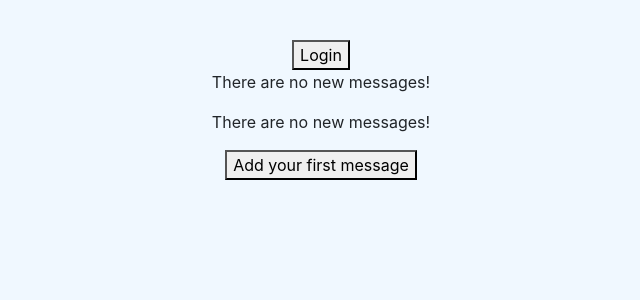
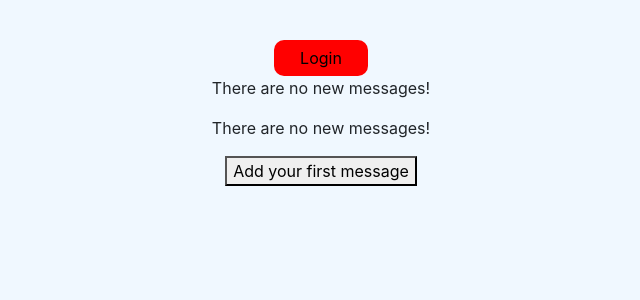
Before and after one commit to StivenAAmayaS/Aprendiendo-React-en-OB, a React (Create React App) app: page / in a window 1280 px wide. Shown: the top 300 px of the page, without its empty margins (319-959 px from the left). Built offline with nearby package versions, Linux system fonts and the light colour scheme.

Commit message:
Estilos en OpcionalRender.jsx

```diff
--- a/src/components/pure/OpcionalRender.jsx
+++ b/src/components/pure/OpcionalRender.jsx
@@ -1,12 +1,29 @@
 import React, { useState } from "react";
+
+const styleButton = (color) => {
+  return {
+    backgroundColor: color,
+    borderRadius: "10px",
+    border: "1px solid transparent",
+    padding: "5px 25px",
+  };
+};
 
 // Login / Logout buttons
 const LoginButton = ({ loginAction }) => {
-  return <button onClick={loginAction}>Logout</button>;
+  return (
+    <button onClick={loginAction} style={styleButton("green")}>
+      Logout
+    </button>
+  );
 };
 
 const LogoutButton = ({ logoutAction }) => {
-  return <button onClick={logoutAction}>Login</button>;
+  return (
+    <button onClick={logoutAction} style={styleButton("red")}>
+      Login
+    </button>
+  );
 };
 
 // (Expresion true) && expresion => se renderiza la expresion
@@ -64,7 +81,9 @@ const OptionalRender = () => {
         <p>There are no new messages!</p>
       )}
 
-      <button onClick={addMessages}>{nMessages === 0 ? "Add your first message" : "Add new Message"}</button>
+      <button onClick={addMessages}>
+        {nMessages === 0 ? "Add your first message" : "Add new Message"}
+      </button>
     </div>
   );
 };
```
